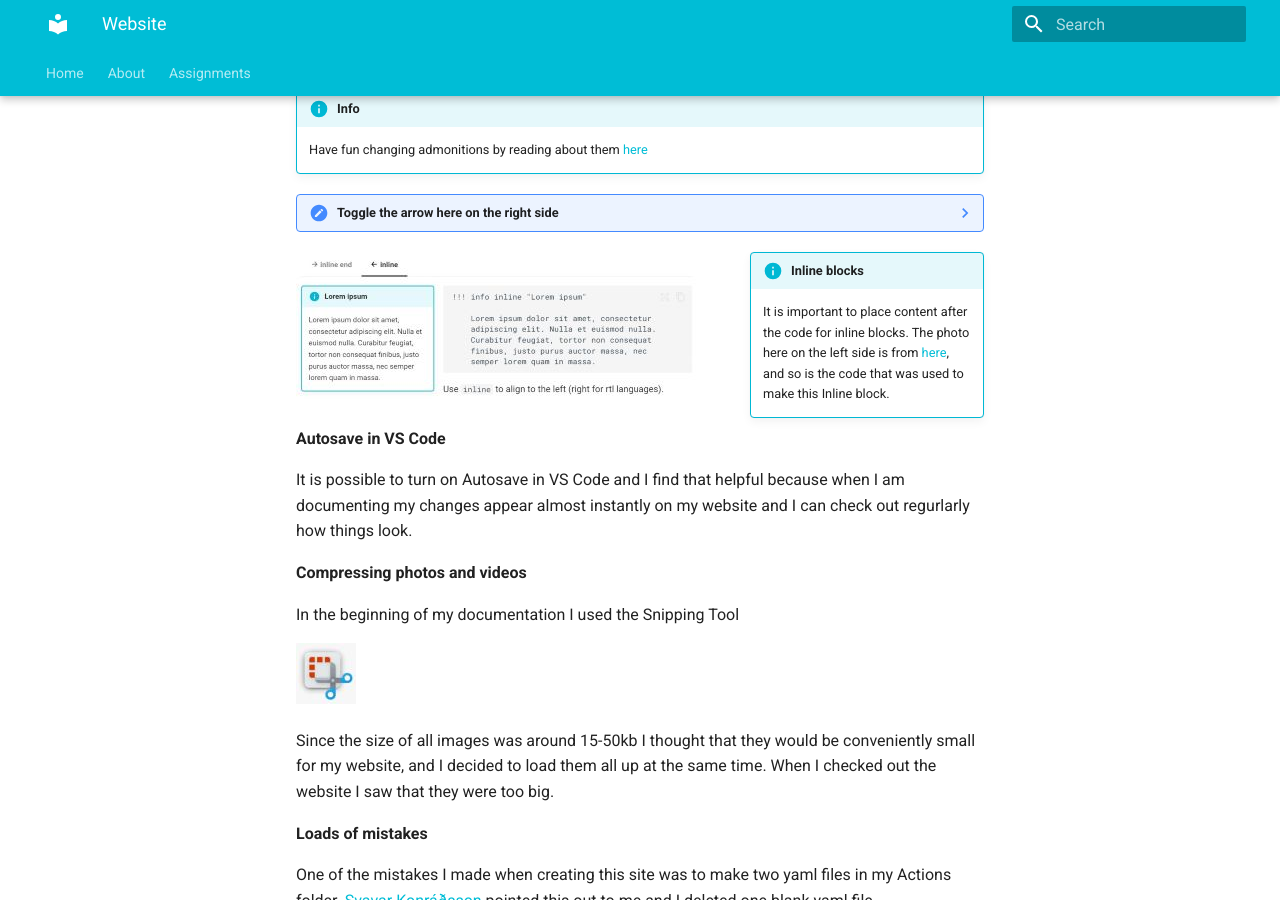
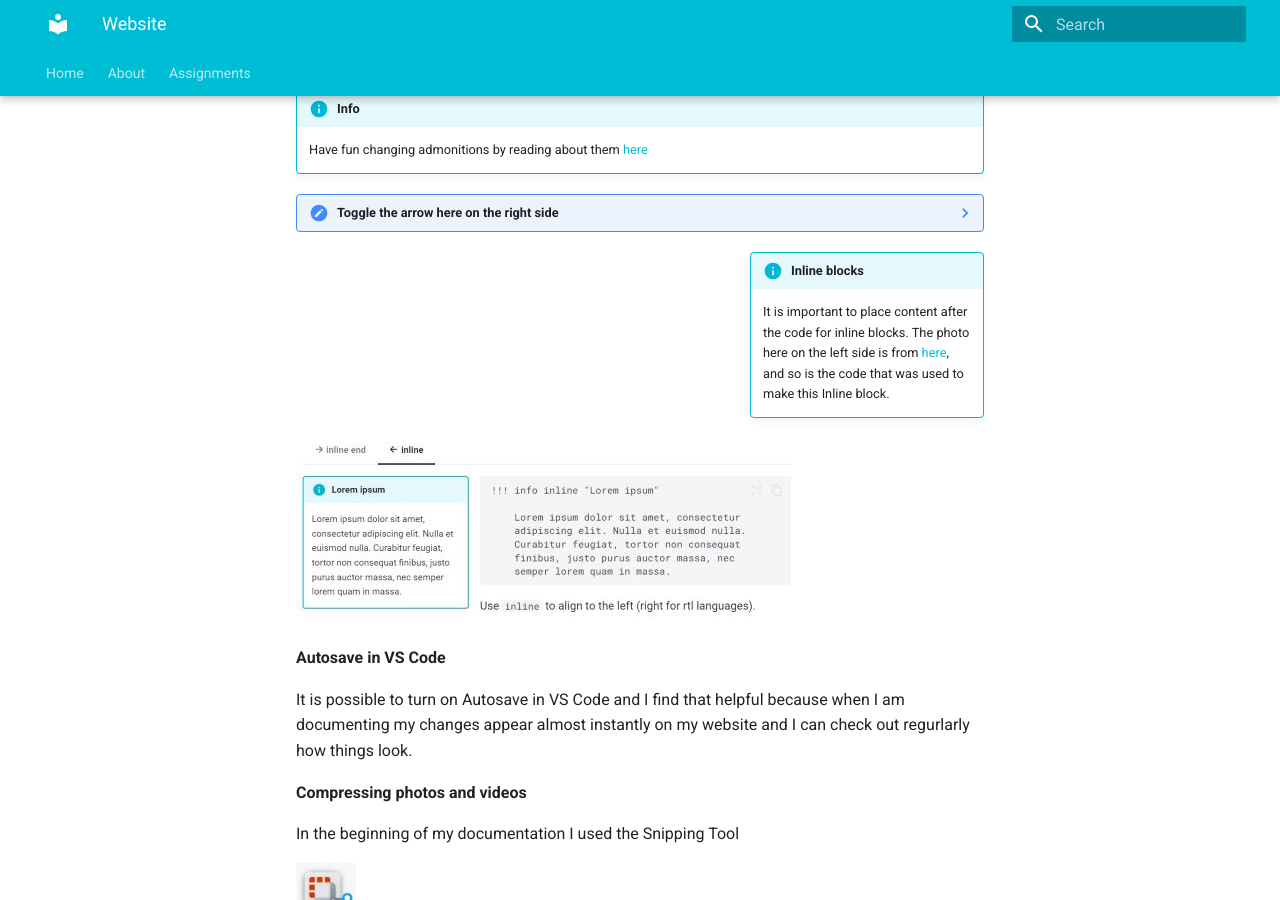
Before and after one commit to OlofH2/Before-Fab-Academy, an MkDocs documentation site: the page built from docs/Website.md, in a window 1280 px wide and 900 px high, scrolled down 1460 px. Built offline with MkDocs 1.6.1 and Material for MkDocs 9.7.7, drawn with Linux system fonts in a browser that asks for light colours.

Commit message:
Inline code 500x

```diff
--- a/docs/Website.md
+++ b/docs/Website.md
@@ -40,7 +40,7 @@ I saw that [Svavar Konráðsson](https://fabacademy.org/2023/labs/isafjordur/stu
 
     It is important to place content after the code for inline blocks. The photo here on the left side is from [here](https://squidfunk.github.io/mkdocs-material/reference/admonitions/), and so is the code that was used to make this Inline block.
 
-![Inline_Code](img/Inline_code_example_400x150.jpg)
+![Inline_Code](img/Inline_code_example500x188.jpg)
 
 **Autosave in VS Code**
 
```
Also changed, not shown: docs/img/Inline_code_example500x188.jpg (added), docs/img/Inline_code_example_400x150.jpg (deleted).
